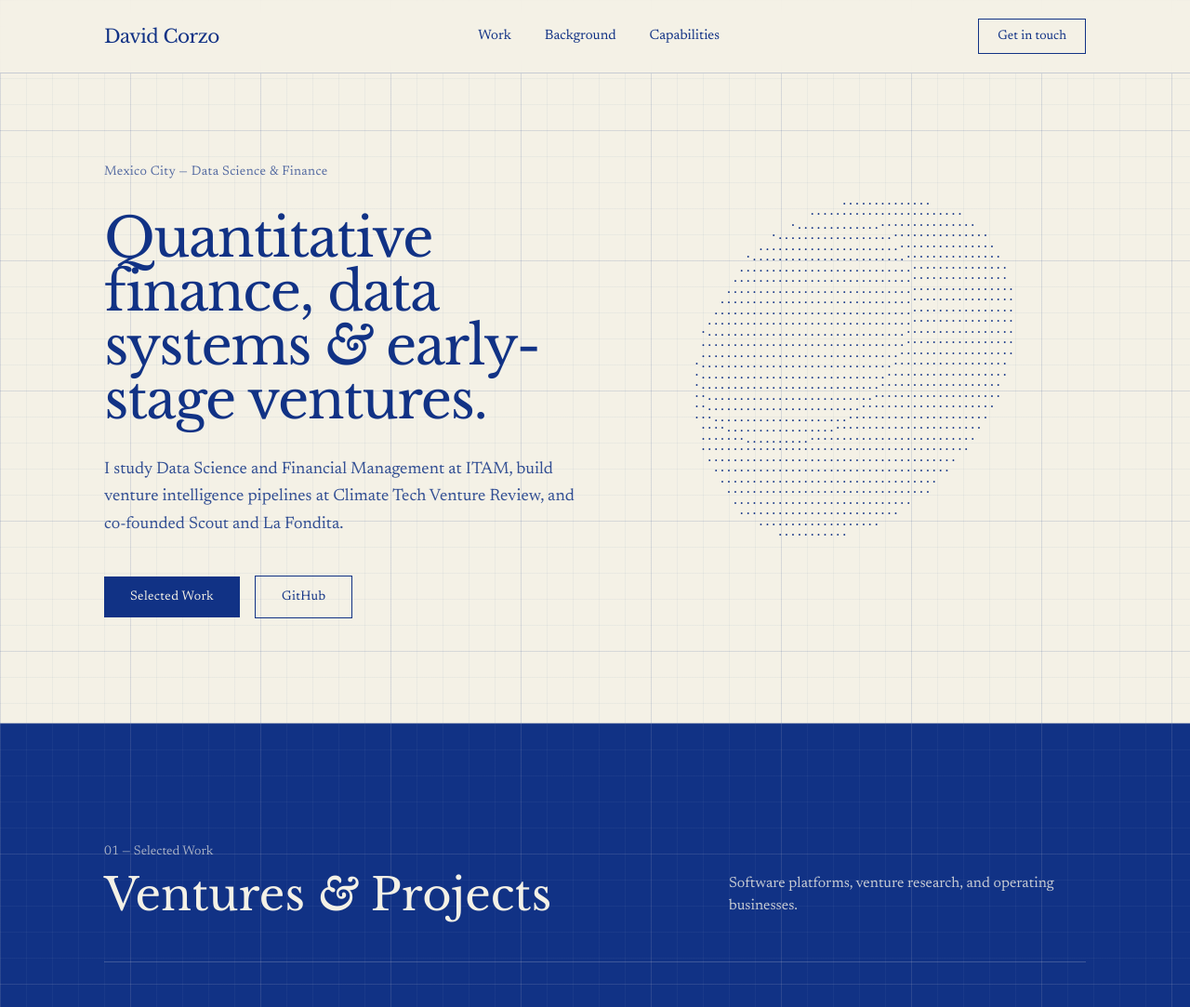
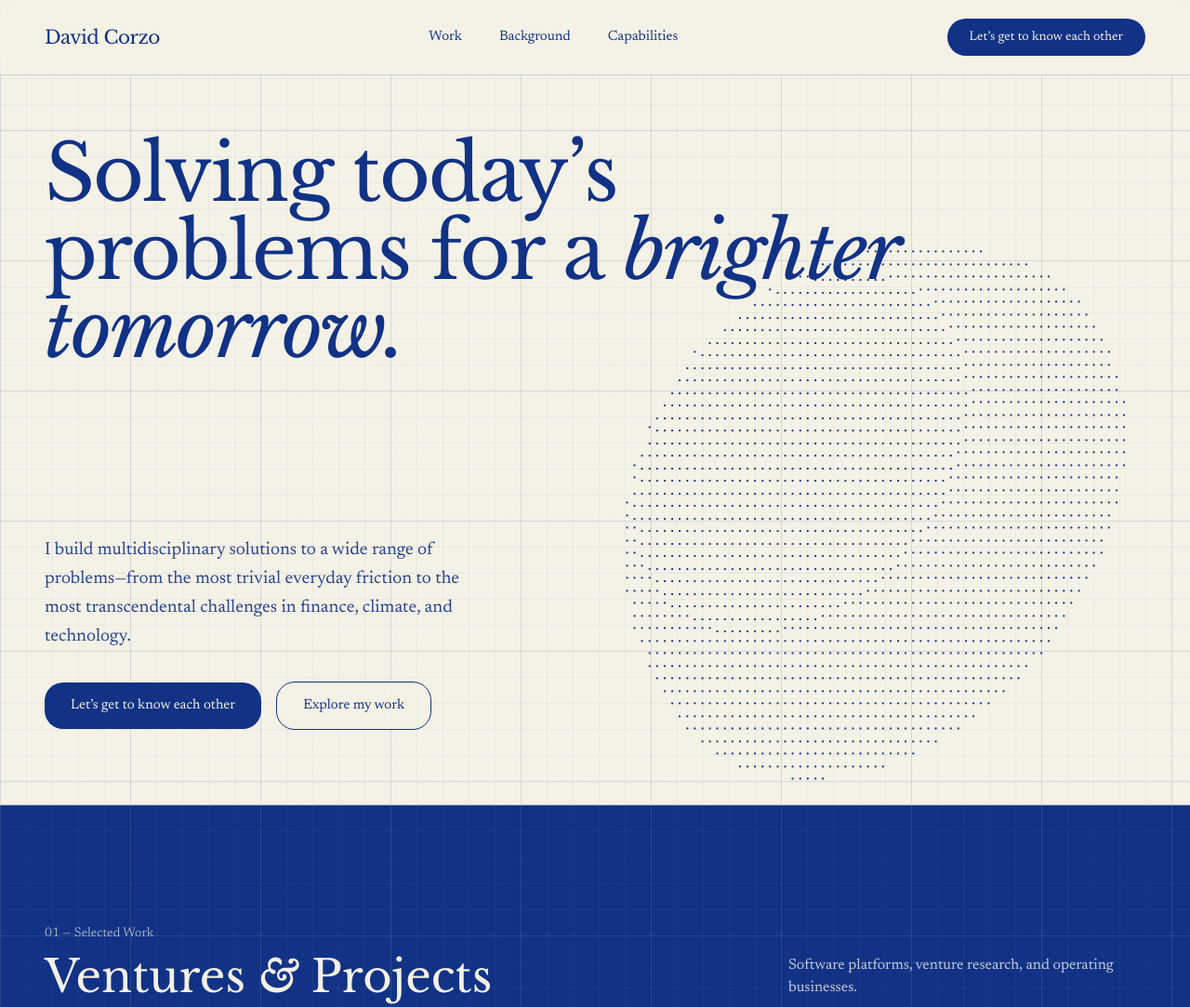
Before and after one commit to dacorzo/dacorzo.github.io, a plain HTML site: page index.html in a window 1280 px wide. Shown: the top 1083 px of the page at 93% size. Drawn offline with nearby package versions, Linux system fonts and the light colour scheme; no server answers.

Commit message:
Refactor index.html layout and styles
Updated layout and styling for header, hero section, and footer. Enhanced navigation links and adjusted content for better readability.

```diff
--- a/index.html
+++ b/index.html
@@ -62,66 +62,73 @@
 
   <!-- Top Navigation -->
   <header class="sticky top-0 z-40 bg-paper/90 backdrop-blur-md border-b border-cobalt/20">
-    <div class="max-w-6xl mx-auto px-6 md:px-12 py-5 flex items-center justify-between">
+    <div class="max-w-7xl mx-auto px-6 md:px-12 py-5 flex items-center justify-between">
       <a href="#" class="font-title text-xl tracking-tight text-cobalt">
         David Corzo
       </a>
 
-      <nav class="hidden sm:flex items-center gap-9 text-[15px]">
+      <nav class="hidden sm:flex items-center gap-10 text-[15px]">
         <a href="#work" class="hover:opacity-65 transition-opacity">Work</a>
         <a href="#background" class="hover:opacity-65 transition-opacity">Background</a>
         <a href="#capabilities" class="hover:opacity-65 transition-opacity">Capabilities</a>
       </nav>
 
-      <a href="mailto:hello@dacorzo.com" class="px-5 py-2 border border-cobalt text-sm hover:bg-cobalt hover:text-paper transition-colors">
-        Get in touch
+      <a href="mailto:hello@dacorzo.com" class="px-6 py-2.5 rounded-[20px] bg-cobalt text-paper text-sm hover:bg-cobaltHover transition-colors">
+        Let&rsquo;s get to know each other
       </a>
     </div>
   </header>
 
-  <!-- HERO SECTION -->
-  <section class="border-b border-cobalt/20">
-    <div class="max-w-6xl mx-auto px-6 md:px-12 pt-16 pb-20 md:pt-24 md:pb-28">
-      <div class="grid grid-cols-1 lg:grid-cols-12 gap-12 lg:gap-8 items-center">
+  <!-- HERO SECTION: Oversized Headline + Dominant Bottom-Right ASCII Globe -->
+  <section class="relative border-b border-cobalt/20 overflow-hidden min-h-[calc(100vh-81px)] flex flex-col justify-between">
 
-        <!-- Left Editorial Column -->
-        <div class="lg:col-span-6 space-y-8">
-          <p class="text-sm tracking-wide text-cobalt/70">
-            Mexico City &mdash; Data Science &amp; Finance
+    <!-- Top Display Headline -->
+    <div class="max-w-7xl w-full mx-auto px-6 md:px-12 pt-12 md:pt-16 relative z-10">
+      <h1 class="font-title text-5xl sm:text-7xl lg:text-[84px] leading-[1.03] tracking-tight text-cobalt max-w-5xl">
+        Solving today&rsquo;s problems for a <span class="italic font-normal">brighter tomorrow.</span>
+      </h1>
+    </div>
+
+    <!-- Bottom Row: Left Subtitle & CTAs + Dominant Bottom-Right Globe -->
+    <div class="max-w-7xl w-full mx-auto px-6 md:px-12 pt-12 pb-14 md:pb-20 relative z-10 mt-auto">
+      <div class="grid grid-cols-1 lg:grid-cols-12 items-end gap-10">
+
+        <!-- Left Editorial Copy & 20px Radius Buttons -->
+        <div class="lg:col-span-5 space-y-8 bg-paper/80 lg:bg-transparent backdrop-blur-[2px] lg:backdrop-blur-none p-2 lg:p-0">
+          <p class="text-lg md:text-[19px] leading-relaxed text-cobalt/90">
+            I build multidisciplinary solutions to a wide range of problems&mdash;from the most trivial everyday friction to the most transcendental challenges in finance, climate, and technology.
           </p>
 
-          <h1 class="font-title text-4xl sm:text-5xl md:text-[58px] leading-[1.08] tracking-tight text-cobalt">
-            Quantitative finance, data systems <span class="italic font-normal">&amp;</span> early-stage ventures.
-          </h1>
-
-          <p class="text-lg leading-relaxed text-cobalt/85 max-w-lg">
-            I study Data Science and Financial Management at ITAM, build venture intelligence pipelines at Climate Tech Venture Review, and co-founded Scout and La Fondita.
-          </p>
-
-          <div class="pt-2 flex flex-wrap items-center gap-4">
-            <a href="#work" class="px-7 py-3 bg-cobalt text-paper text-sm tracking-wide hover:bg-cobaltHover transition-colors">
-              Selected Work
+          <div class="flex flex-wrap items-center gap-4">
+            <a href="mailto:hello@dacorzo.com" class="px-7 py-3.5 rounded-[20px] bg-cobalt text-paper text-[15px] hover:bg-cobaltHover transition-colors">
+              Let&rsquo;s get to know each other
             </a>
-            <a href="https://github.com/dacorzo" target="_blank" class="px-7 py-3 border border-cobalt text-cobalt text-sm tracking-wide hover:bg-cobalt/5 transition-colors">
-              GitHub
+            <a href="#work" class="px-7 py-3.5 rounded-[20px] border border-cobalt text-cobalt text-[15px] bg-paper/90 hover:bg-cobalt/5 transition-colors">
+              Explore my work
             </a>
           </div>
         </div>
 
-        <!-- Right Rotating ASCII Earth -->
-        <div class="lg:col-span-6 flex items-center justify-center lg:justify-end">
-          <div id="earth-wrapper" class="cursor-grab active:cursor-grabbing p-2" title="Drag to rotate, click to pause">
-            <pre id="ascii-earth" class="text-[8.5px] sm:text-[10px] md:text-[11.5px] text-cobalt"></pre>
-          </div>
-        </div>
+        <!-- Spacer for Desktop Globe Placement -->
+        <div class="hidden lg:block lg:col-span-7 min-h-[340px]"></div>
 
       </div>
     </div>
+
+    <!-- Dominant Bottom-Right Rotating ASCII Earth (0xLayer Composition) -->
+    <div
+      id="earth-wrapper"
+      title="Drag to rotate, click to pause"
+      class="relative lg:absolute lg:right-[-3%] lg:bottom-[-6%] z-0 flex justify-center lg:justify-end cursor-grab active:cursor-grabbing px-4 pb-6 lg:p-0 pointer-events-auto"
+    >
+      <pre id="ascii-earth" class="text-[8px] sm:text-[10.5px] md:text-[12px] xl:text-[13.5px] text-cobalt/95"></pre>
+    </div>
+
   </section>
 
   <!-- INVERTED NEGATIVE SECTION: SELECTED WORK -->
   <section id="work" class="cyanotype-negative text-paper border-b border-paper/20">
-    <div class="max-w-6xl mx-auto px-6 md:px-12 py-24 md:py-32">
+    <div class="max-w-7xl mx-auto px-6 md:px-12 py-24 md:py-32">
 
       <div class="flex flex-col md:flex-row md:items-end justify-between pb-12 mb-14 border-b border-paper/20 gap-6">
         <div>
@@ -135,7 +142,6 @@
         </p>
       </div>
 
-      <!-- Clean Architectural Grid -->
       <div class="grid grid-cols-1 md:grid-cols-2 border-t border-l border-paper/25">
 
         <!-- Project 1 -->
@@ -153,7 +159,7 @@
 
           <div class="mt-10 pt-6 border-t border-paper/15 flex items-center justify-between text-sm">
             <span class="text-paper/65">Ranking Algorithms &middot; Product</span>
-            <a href="https://github.com/dacorzo" target="_blank" class="underline underline-offset-4 hover:opacity-75">
+            <a href="https://github.com/dacorzo" target="_blank" class="px-5 py-2 rounded-[20px] border border-paper/40 hover:bg-paper hover:text-cobalt transition-colors">
               View on GitHub &rarr;
             </a>
           </div>
@@ -174,7 +180,7 @@
 
           <div class="mt-10 pt-6 border-t border-paper/15 flex items-center justify-between text-sm">
             <span class="text-paper/65">Python &middot; SQL &middot; Tableau</span>
-            <a href="https://github.com/dacorzo" target="_blank" class="underline underline-offset-4 hover:opacity-75">
+            <a href="https://github.com/dacorzo" target="_blank" class="px-5 py-2 rounded-[20px] border border-paper/40 hover:bg-paper hover:text-cobalt transition-colors">
               Explore &rarr;
             </a>
           </div>
@@ -189,13 +195,13 @@
             </div>
             <h3 class="font-title text-3xl mb-4">La Fondita</h3>
             <p class="text-paper/85 text-base leading-relaxed">
-              A prepared meal-prep delivery venture in Mexico City serving university students and office workers—managing unit economics, batch production, and subscription logistics.
+              A prepared meal-prep delivery venture in Mexico City serving university students and office workers&mdash;managing unit economics, batch production, and subscription logistics.
             </p>
           </div>
 
           <div class="mt-10 pt-6 border-t border-paper/15 flex items-center justify-between text-sm">
             <span class="text-paper/65">Operations &middot; Unit Economics</span>
-            <a href="https://lafonditamx.com" target="_blank" class="underline underline-offset-4 hover:opacity-75">
+            <a href="https://lafonditamx.com" target="_blank" class="px-5 py-2 rounded-[20px] border border-paper/40 hover:bg-paper hover:text-cobalt transition-colors">
               lafonditamx.com &rarr;
             </a>
           </div>
@@ -216,7 +222,7 @@
 
           <div class="mt-10 pt-6 border-t border-paper/15 flex items-center justify-between text-sm">
             <span class="text-paper/65">NumPy &middot; SciPy &middot; Oracle &middot; Neo4j</span>
-            <a href="https://github.com/dacorzo" target="_blank" class="underline underline-offset-4 hover:opacity-75">
+            <a href="https://github.com/dacorzo" target="_blank" class="px-5 py-2 rounded-[20px] border border-paper/40 hover:bg-paper hover:text-cobalt transition-colors">
               Repositories &rarr;
             </a>
           </div>
@@ -228,7 +234,7 @@
 
   <!-- BACKGROUND & EDUCATION -->
   <section id="background" class="border-b border-cobalt/20">
-    <div class="max-w-6xl mx-auto px-6 md:px-12 py-24 md:py-28">
+    <div class="max-w-7xl mx-auto px-6 md:px-12 py-24 md:py-28">
       <div class="grid grid-cols-1 lg:grid-cols-12 gap-12 items-start">
 
         <div class="lg:col-span-5 space-y-4">
@@ -241,11 +247,11 @@
         <div class="lg:col-span-7 divide-y divide-cobalt/20 border-t border-b border-cobalt/20">
           <div class="py-8">
             <div class="flex flex-col sm:flex-row sm:items-baseline justify-between gap-2 mb-3">
-              <h3 class="font-title text-2xl">Instituto Tecnológico Autónomo de México (ITAM)</h3>
+              <h3 class="font-title text-2xl">Instituto Tecnol&oacute;gico Aut&oacute;nomo de M&eacute;xico (ITAM)</h3>
               <span class="text-sm text-cobalt/65">2024 &ndash; 2028</span>
             </div>
             <p class="text-base leading-relaxed text-cobalt/85">
-              Double major in Data Science (Ciencia de Datos) and Financial Management (Dirección Financiera). Co-organizer of the Mexican Economics &amp; Finance Olympiad.
+              Double major in Data Science (Ciencia de Datos) and Financial Management (Direcci&oacute;n Financiera). Co-organizer of the Mexican Economics &amp; Finance Olympiad.
             </p>
           </div>
 
@@ -266,7 +272,7 @@
 
   <!-- CAPABILITIES / STACK -->
   <section id="capabilities" class="border-b border-cobalt/20">
-    <div class="max-w-6xl mx-auto px-6 md:px-12 py-24 md:py-28">
+    <div class="max-w-7xl mx-auto px-6 md:px-12 py-24 md:py-28">
       <div class="mb-12">
         <p class="text-sm text-cobalt/65 mb-3">03 &mdash; Capabilities</p>
         <h2 class="font-title text-3xl md:text-4xl">Technical &amp; Financial Stack</h2>
@@ -291,17 +297,21 @@
     </div>
   </section>
 
-  <!-- EDITORIAL FOOTER (Aboard / Sequel inspired) -->
+  <!-- EDITORIAL FOOTER -->
   <footer>
-    <div class="max-w-6xl mx-auto px-6 md:px-12 py-20">
+    <div class="max-w-7xl mx-auto px-6 md:px-12 py-20">
       <div class="grid grid-cols-1 md:grid-cols-12 gap-12 pb-16 border-b border-cobalt/20">
 
-        <div class="md:col-span-6 space-y-4">
+        <div class="md:col-span-6 space-y-5">
           <div class="font-title text-2xl">David Corzo</div>
           <p class="text-base text-cobalt/80 max-w-sm leading-relaxed">
-            Building analytical tools, climate tech infrastructure, and consumer ventures from Mexico City.
+            Solving today&rsquo;s problems for a brighter tomorrow&mdash;from Mexico City.
           </p>
-          <p class="text-sm text-cobalt/65 pt-2">&copy; 2026 David Corzo</p>
+          <div class="pt-1">
+            <a href="mailto:hello@dacorzo.com" class="inline-block px-6 py-2.5 rounded-[20px] bg-cobalt text-paper text-sm hover:bg-cobaltHover transition-colors">
+              Let&rsquo;s get to know each other
+            </a>
+          </div>
         </div>
 
         <div class="md:col-span-3 space-y-3 text-sm">
@@ -324,10 +334,13 @@
         </div>
 
       </div>
+      <div class="pt-8 text-sm text-cobalt/65">
+        &copy; 2026 David Corzo
+      </div>
     </div>
   </footer>
 
-  <!-- Rotating 3D ASCII Earth -->
+  <!-- Oversized Rotating 3D ASCII Earth -->
   <script>
     (async function () {
       const pre = document.getElementById('ascii-earth');
@@ -426,7 +439,8 @@
       const sinTilt = Math.sin(tilt);
 
       function renderFrame() {
-        const rows = window.innerWidth < 640 ? 28 : 36;
+        // Larger grid so the ASCII Earth commands the entire bottom-right quadrant
+        const rows = window.innerWidth < 640 ? 32 : 48;
         const cols = Math.round(rows / charAspect);
 
         const lx = -0.55, ly = 0.42, lz = 0.72;
```
